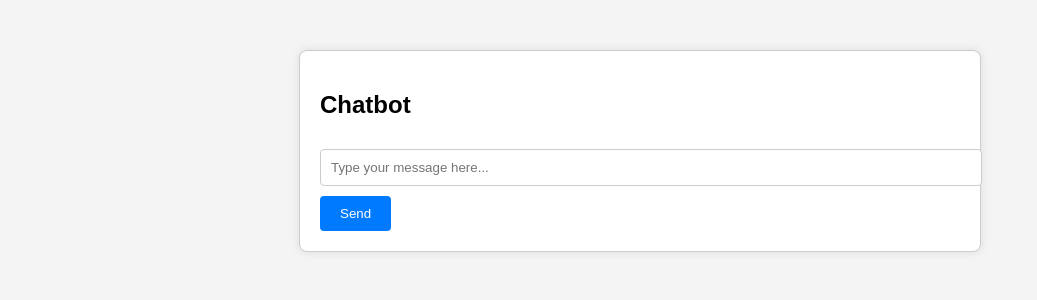
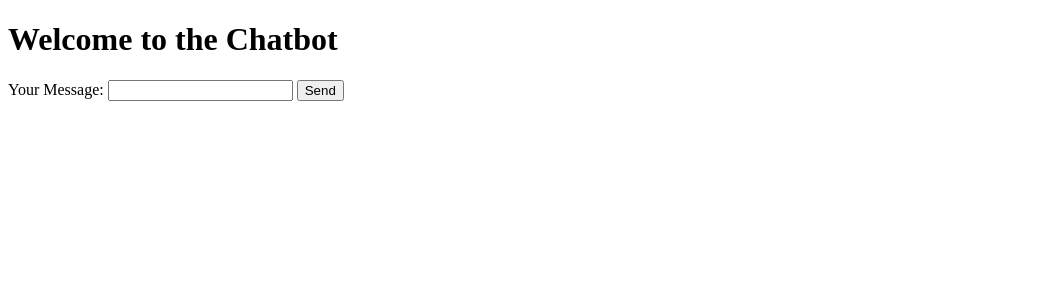
Before and after one commit to Dksony7/door-chatbot, a FastAPI app: page / in a window 1280 px wide. Shown: the top 300 px of the page, without its empty margins (0-1037 px from the left). Run offline with FastAPI, Linux system fonts and the light colour scheme.

Commit message:
Update index.html

```diff
--- a/templates/index.html
+++ b/templates/index.html
@@ -1,102 +1,33 @@
 <!DOCTYPE html>
-<html lang="en">
+<html>
 <head>
-    <meta charset="UTF-8">
-    <meta name="viewport" content="width=device-width, initial-scale=1.0">
     <title>Chatbot</title>
-    <style>
-        body {
-            font-family: Arial, sans-serif;
-            margin: 0;
-            padding: 0;
-            background-color: #f4f4f4;
-        }
-        #chatbox {
-            width: 50%;
-            margin: 50px auto;
-            background: white;
-            border: 1px solid #ccc;
-            padding: 20px;
-            border-radius: 8px;
-            box-shadow: 0px 0px 10px rgba(0, 0, 0, 0.1);
-        }
-        .message {
-            margin: 10px 0;
-        }
-        .user {
-            color: blue;
-        }
-        .bot {
-            color: green;
-        }
-        #messageInput {
-            width: 100%;
-            padding: 10px;
-            border: 1px solid #ccc;
-            border-radius: 4px;
-            margin-top: 10px;
-        }
-        #sendButton {
-            padding: 10px 20px;
-            background-color: #007bff;
-            color: white;
-            border: none;
-            border-radius: 4px;
-            cursor: pointer;
-            margin-top: 10px;
-        }
-    </style>
 </head>
 <body>
-    <div id="chatbox">
-        <h2>Chatbot</h2>
-        <div id="chatContainer"></div>
-        <input type="text" id="messageInput" placeholder="Type your message here..." />
-        <button id="sendButton">Send</button>
-    </div>
+    <h1>Welcome to the Chatbot</h1>
+    <form id="chat-form" method="post" action="/chat">
+        <label for="message">Your Message:</label>
+        <input type="text" id="message" name="message" required />
+        <button type="submit">Send</button>
+    </form>
+    <div id="response"></div>
+    <script>
+        const form = document.getElementById("chat-form");
+        const responseDiv = document.getElementById("response");
 
-    <script>
-        const messageInput = document.getElementById("messageInput");
-        const sendButton = document.getElementById("sendButton");
-        const chatContainer = document.getElementById("chatContainer");
+        form.addEventListener("submit", async (event) => {
+            event.preventDefault();
+            const formData = new FormData(form);
+            const message = formData.get("message");
 
-        sendButton.addEventListener("click", async () => {
-            const message = messageInput.value.trim();
-            if (!message) return;
+            const response = await fetch("/chat", {
+                method: "POST",
+                headers: { "Content-Type": "application/json" },
+                body: JSON.stringify({ message }),
+            });
 
-            // User's message
-            const userMessage = document.createElement("div");
-            userMessage.className = "message user";
-            userMessage.textContent = `You: ${message}`;
-            chatContainer.appendChild(userMessage);
-
-            // API call to backend
-            try {
-                const response = await fetch("https://door-chatbot9oloollloololiiiool-ill.onrender.com/chat", {
-                    method: "POST",
-                    headers: {
-                        "Content-Type": "application/json",
-                    },
-                    body: JSON.stringify({ message }),
-                });
-
-                const data = await response.json();
-
-                // Bot's reply
-                const botMessage = document.createElement("div");
-                botMessage.className = "message bot";
-                botMessage.textContent = `Bot: ${data.reply}`;
-                chatContainer.appendChild(botMessage);
-            } catch (error) {
-                console.error("Error:", error);
-                const errorMessage = document.createElement("div");
-                errorMessage.className = "message bot";
-                errorMessage.textContent = "Bot: Sorry, there was an error.";
-                chatContainer.appendChild(errorMessage);
-            }
-
-            // Clear input
-            messageInput.value = "";
+            const data = await response.json();
+            responseDiv.innerHTML = `<p>Bot: ${data.reply}</p>`;
         });
     </script>
 </body>
```
